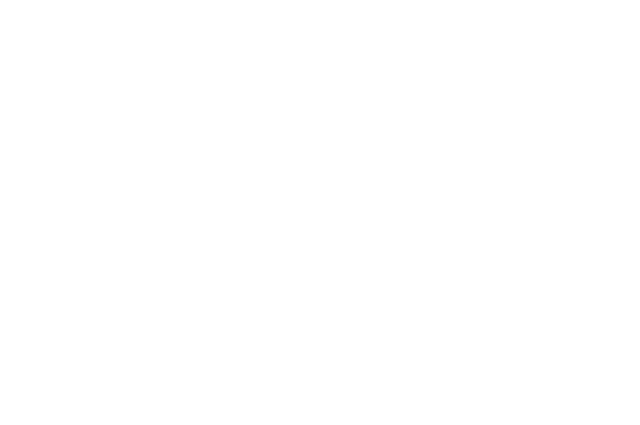
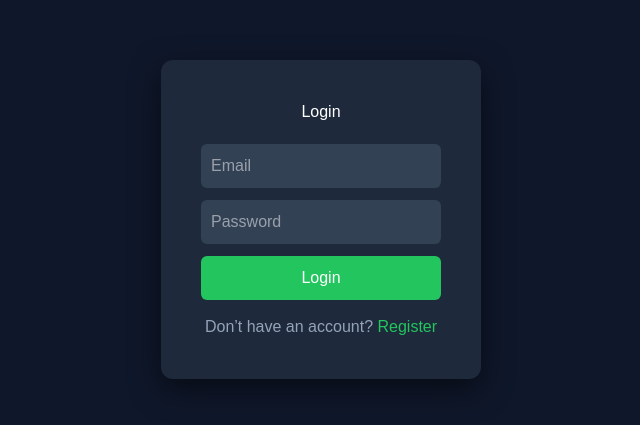
Before and after one commit to harsh1806-web/rehab-system, a Next.js app: page /login in a window 1280 px wide. Shown: the part 181-606 px from the top of the page, without its empty margins (319-959 px from the left). Built offline with nearby package versions, Linux system fonts and the light colour scheme.

Commit message:
improved login UI

```diff
--- a/app/login/page.js
+++ b/app/login/page.js
@@ -1,48 +1,106 @@
 "use client"
 
 import { useState } from "react"
+import { useRouter } from "next/navigation"
 import { supabase } from "@/lib/supabase"
-import { useRouter } from "next/navigation"
 
 export default function Login() {
+  const router = useRouter()
+
   const [email, setEmail] = useState("")
   const [password, setPassword] = useState("")
-  const router = useRouter()
+  const [loading, setLoading] = useState(false)
 
   const handleLogin = async () => {
-    const { data, error } = await supabase.auth.signInWithPassword({
+    setLoading(true)
+
+    const { error } = await supabase.auth.signInWithPassword({
       email,
-      password
+      password,
     })
 
+    setLoading(false)
+
     if (error) {
-      alert("Login failed")
+      alert(error.message)
     } else {
-      router.push("/admin")
+      router.push("/admin") // change later based on role
     }
   }
 
   return (
-    <div style={{ padding: "50px", color: "white" }}>
-      <h2>Login</h2>
+    <div style={{
+      height: "100vh",
+      display: "flex",
+      justifyContent: "center",
+      alignItems: "center",
+      background: "#0f172a"
+    }}>
+      <div style={{
+        background: "#1e293b",
+        padding: "40px",
+        borderRadius: "12px",
+        width: "320px",
+        boxShadow: "0 10px 30px rgba(0,0,0,0.5)"
+      }}>
+        <h2 style={{ color: "white", marginBottom: "20px", textAlign: "center" }}>
+          Login
+        </h2>
 
         <input
+          type="email"
           placeholder="Email"
+          value={email}
           onChange={(e) => setEmail(e.target.value)}
-      /><br /><br />
+          style={inputStyle}
+        />
 
         <input
           type="password"
           placeholder="Password"
+          value={password}
           onChange={(e) => setPassword(e.target.value)}
-      /><br /><br />
+          style={inputStyle}
+        />
 
-      <button onClick={handleLogin}>Login</button>
+        <button
+          onClick={handleLogin}
+          style={buttonStyle}
+        >
+          {loading ? "Logging in..." : "Login"}
+        </button>
+
+        <p style={{ color: "#94a3b8", marginTop: "15px", textAlign: "center" }}>
+          Don’t have an account?{" "}
+          <span
+            style={{ color: "#22c55e", cursor: "pointer" }}
+            onClick={() => router.push("/register")}
+          >
+            Register
+          </span>
+        </p>
+      </div>
     </div>
   )
-  if (role === "admin") {
-  router.push("/admin")
-} else {
-  router.push("/worker")
 }
+
+const inputStyle = {
+  width: "100%",
+  padding: "10px",
+  marginBottom: "12px",
+  borderRadius: "6px",
+  border: "none",
+  outline: "none",
+  background: "#334155",
+  color: "white"
 }
+
+const buttonStyle = {
+  width: "100%",
+  padding: "10px",
+  background: "#22c55e",
+  border: "none",
+  borderRadius: "6px",
+  color: "white",
+  cursor: "pointer"
+}
```
Lines whose indentation alone changed are shown as unchanged.
